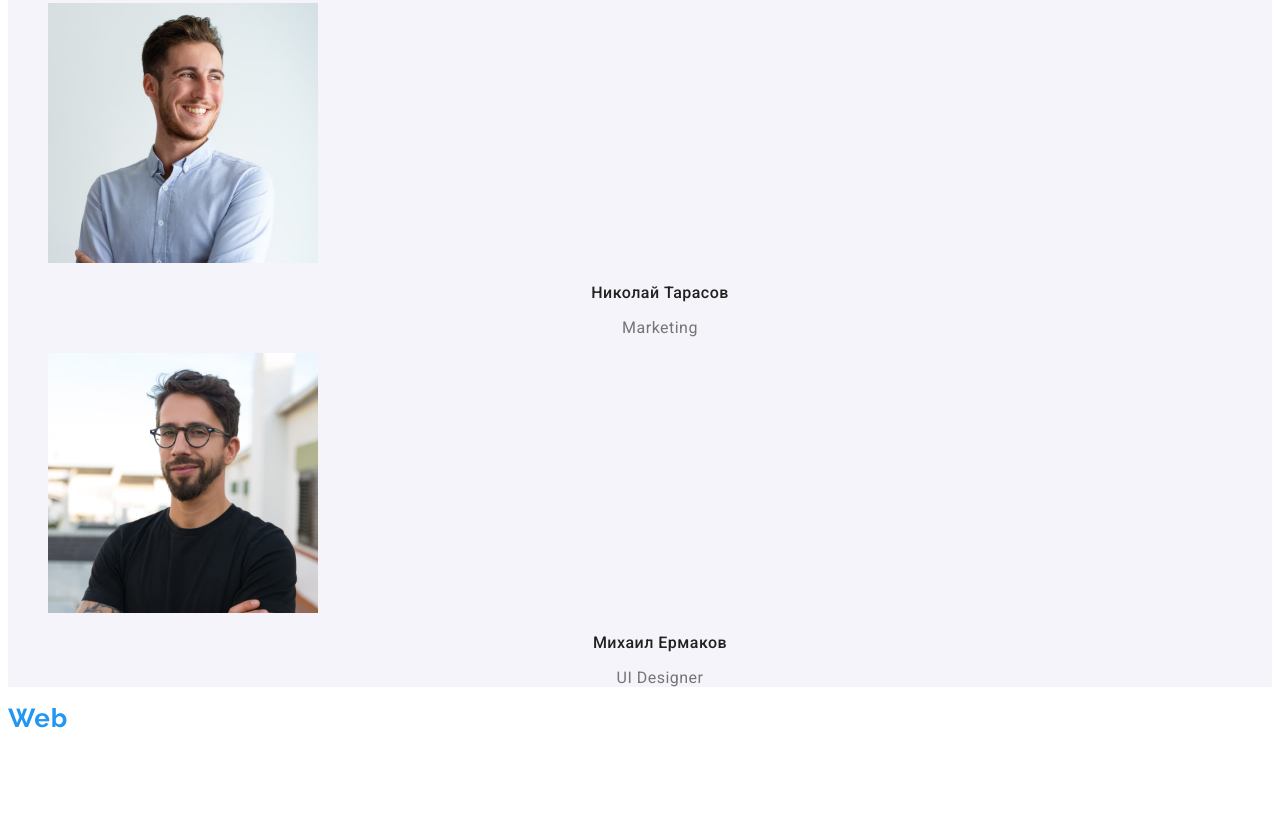
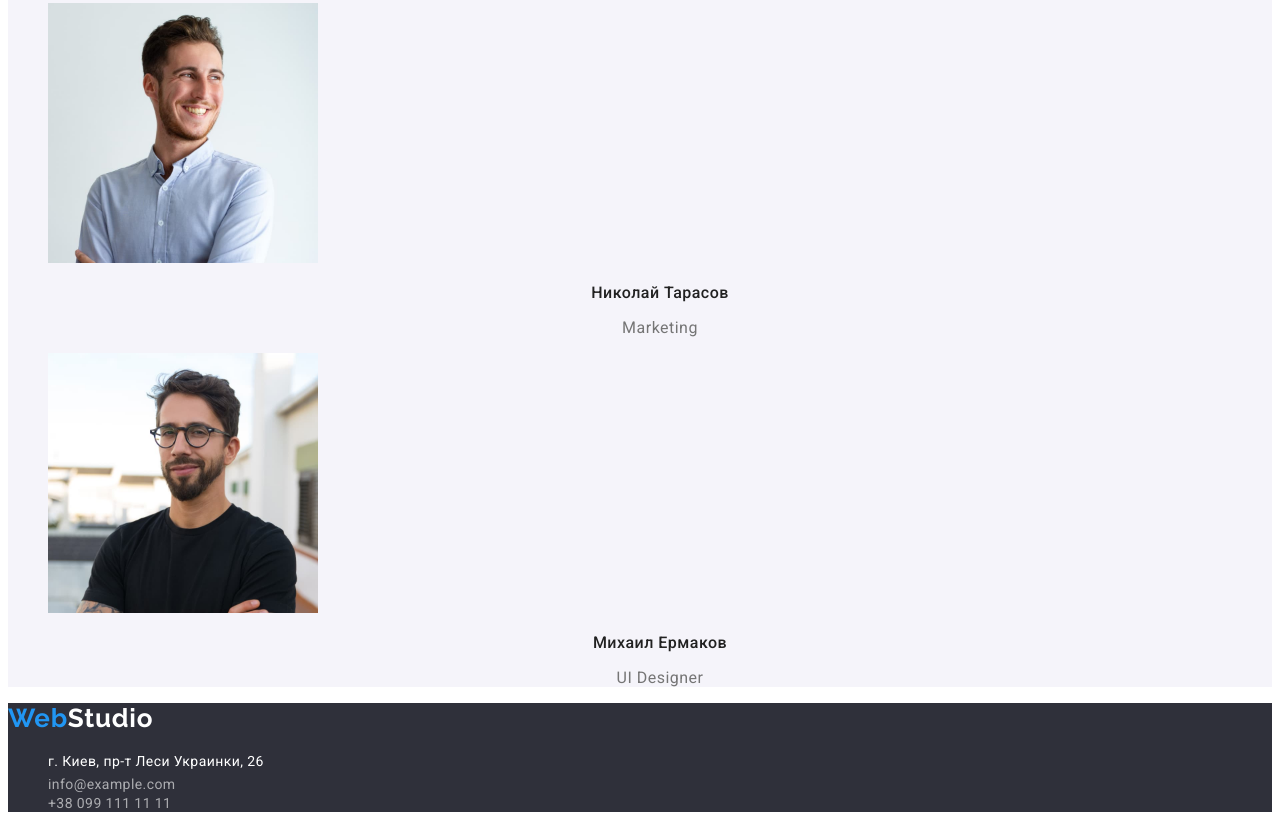
Before and after one commit to Vitaliy7171/goit-markup-hw-02, a plain HTML site: page index.html in a window 1280 px wide. Shown: the part 2384-3212 px from the top of the page. Drawn offline with Linux system fonts and the light colour scheme.

Commit message:
Update css

```diff
--- a/css/styles.css
+++ b/css/styles.css
@@ -167,7 +167,7 @@ body {
 
 /*########## FOOTER ############*/
 .footer {
-  background-color: var(--hero-backgroud-color);
+  background-color: var(--hero-background-color);
 }
 .link-logo-footer {
   font-family: 'Raleway', sans-serif;
```
